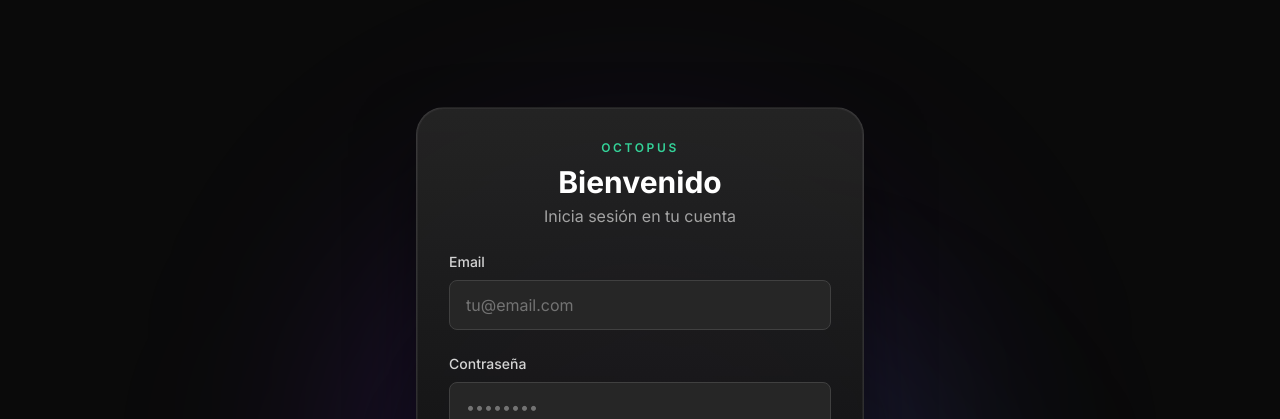
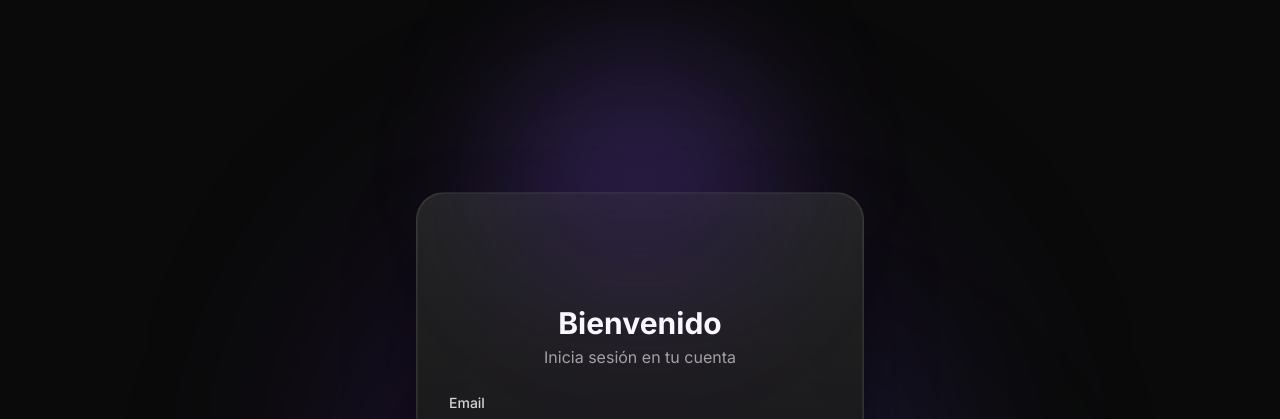
Before and after one commit to fmassuh101-a11y/octopus-frontend, a Next.js app: page /auth/login in a window 1280 px wide. Shown: the top 419 px of the page. Built offline with nearby package versions, Linux system fonts and the light colour scheme; no server answers.

Commit message:
Octo 3D RIGGED colgando del login: modelo con huesos de Meshy (0.97MB), controlo los tentaculos por codigo. Cuelga con cara visible + tentaculos que caen agarrando el borde. Tentaculos ondulan chill, los del frente suben en la contraseña, cabeza sigue el texto. Verificado por captura

```diff
--- a/app/auth/login/page.tsx
+++ b/app/auth/login/page.tsx
@@ -267,10 +267,15 @@ export default function LoginPage() {
       <div className="pointer-events-none absolute top-1/4 left-1/2 -translate-x-1/2 w-[560px] h-[560px] rounded-full bg-violet-600/20 blur-[120px]" />
       <div className="pointer-events-none absolute bottom-0 right-1/4 w-[420px] h-[420px] rounded-full bg-emerald-500/10 blur-[120px]" />
 
-      <div className="relative z-10 w-full max-w-md">
-        <div className="relative z-10 w-full bg-gradient-to-b from-neutral-800/90 to-neutral-950/95 rounded-[28px] pt-8 px-8 pb-7 shadow-[0_30px_80px_-20px_rgba(0,0,0,0.8)] border border-white/10 ring-1 ring-inset ring-white/5 text-white placeholder-neutral-500">
-          <div className="text-center mb-6">
-            <p className="text-xs font-semibold uppercase tracking-[0.22em] text-emerald-400 mb-2">Octopus</p>
+      <div className="relative z-10 w-full max-w-md flex flex-col items-center">
+        {/* Octo 3D RIGGED colgando del login */}
+        <div className="relative z-20 -mb-[104px]">
+          <div className="pointer-events-none absolute inset-0 top-6 rounded-full bg-violet-500/20 blur-3xl -z-10" />
+          <OctopusMascot mood={octoMood} look={octoLook} size={280} variant="creator" />
+        </div>
+        <div className="relative z-10 w-full bg-gradient-to-b from-neutral-800/90 to-neutral-950/95 rounded-[28px] pt-28 px-8 pb-7 shadow-[0_30px_80px_-20px_rgba(0,0,0,0.8)] border border-white/10 ring-1 ring-inset ring-white/5 text-white placeholder-neutral-500 overflow-hidden">
+          <div className="pointer-events-none absolute top-0 left-1/2 -translate-x-1/2 w-64 h-20 -mt-4 bg-black/50 blur-2xl rounded-[50%]" />
+          <div className="relative text-center mb-6">
             <h2 className="text-3xl font-bold text-white mb-1">Bienvenido</h2>
             <p className="text-neutral-400">Inicia sesión en tu cuenta</p>
           </div>
--- a/app/auth/register/page.tsx
+++ b/app/auth/register/page.tsx
@@ -152,10 +152,14 @@ export default function RegisterPage() {
       <div className="pointer-events-none absolute top-1/4 left-1/2 -translate-x-1/2 w-[560px] h-[560px] rounded-full bg-violet-600/20 blur-[120px]" />
       <div className="pointer-events-none absolute bottom-0 left-1/4 w-[420px] h-[420px] rounded-full bg-emerald-500/10 blur-[120px]" />
 
-      <div className="relative z-10 w-full max-w-md">
-        <div className="relative z-10 w-full bg-gradient-to-b from-neutral-800/90 to-neutral-950/95 rounded-[28px] pt-8 px-8 pb-7 shadow-[0_30px_80px_-20px_rgba(0,0,0,0.8)] border border-white/10 ring-1 ring-inset ring-white/5 text-white placeholder-neutral-500">
-          <div className="text-center mb-6">
-            <p className="text-xs font-semibold uppercase tracking-[0.22em] text-emerald-400 mb-2">Octopus</p>
+      <div className="relative z-10 w-full max-w-md flex flex-col items-center">
+        <div className="relative z-20 -mb-[104px]">
+          <div className="pointer-events-none absolute inset-0 top-6 rounded-full bg-violet-500/20 blur-3xl -z-10" />
+          <OctopusMascot mood={octoMood} look={octoLook} size={280} variant="creator" />
+        </div>
+        <div className="relative z-10 w-full bg-gradient-to-b from-neutral-800/90 to-neutral-950/95 rounded-[28px] pt-28 px-8 pb-7 shadow-[0_30px_80px_-20px_rgba(0,0,0,0.8)] border border-white/10 ring-1 ring-inset ring-white/5 text-white placeholder-neutral-500 overflow-hidden">
+          <div className="pointer-events-none absolute top-0 left-1/2 -translate-x-1/2 w-64 h-20 -mt-4 bg-black/50 blur-2xl rounded-[50%]" />
+          <div className="relative text-center mb-6">
             <h2 className="text-3xl font-bold text-white mb-1">Crear cuenta</h2>
             <p className="text-neutral-400">Empieza a ganar con tu contenido</p>
           </div>
--- a/components/OctopusMascot.tsx
+++ b/components/OctopusMascot.tsx
@@ -6,26 +6,23 @@ import { GLTFLoader } from 'three/examples/jsm/loaders/GLTFLoader.js'
 import { DRACOLoader } from 'three/examples/jsm/loaders/DRACOLoader.js'
 
 // ─────────────────────────────────────────────────────────────────────────
-//  OCTO 3D — el modelo real cuelga del login con FÍSICA de péndulo.
-//  Pivotea desde arriba (como agarrado del borde), se balancea suave (chill),
-//  y cada interacción le da un envión que se amortigua solo. Mira el texto que
-//  escribís. En la contraseña mira para otro lado (no espía). Nada 2D.
+//  OCTO 3D — modelo RIGGED (con huesos). Controlo los tentáculos por código:
+//   · idle: los tentáculos ondulan chill (cada uno su ritmo)
+//   · email: la cabeza sigue el texto que escribís
+//   · contraseña: los 2 tentáculos del frente SUBEN a taparse los ojos (como el oso)
+//  Cuelga del login con física de péndulo.
+//  Huesos front (tapar ojos): Bone_008 y Bone_014.
 // ─────────────────────────────────────────────────────────────────────────
 export type OctoMood = 'idle' | 'happy' | 'hiding' | 'success' | 'error' | 'angry'
 interface Look { x: number; y: number }
 
+const TENTACLE_ROOTS = ['Bone_008', 'Bone_014', 'Bone_020', 'Bone_026', 'Bone_032', 'Bone_038']
+const FRONT = ['Bone_008', 'Bone_014'] // los que tapan los ojos
+
 export default function OctopusMascot({
-  mood = 'idle',
-  size = 300,
-  look = null,
-  variant = 'creator',
-  interactive = true,
+  mood = 'idle', size = 300, look = null, variant = 'creator', interactive = true,
 }: {
-  mood?: OctoMood
-  size?: number
-  look?: Look | null
-  variant?: 'creator' | 'company'
-  interactive?: boolean
+  mood?: OctoMood; size?: number; look?: Look | null; variant?: 'creator' | 'company'; interactive?: boolean
 }) {
   const mountRef = useRef<HTMLDivElement>(null)
   const state = useRef({ mood, look, impulse: 0 })
@@ -39,7 +36,6 @@ export default function OctopusMascot({
 
     const scene = new THREE.Scene()
     const camera = new THREE.PerspectiveCamera(32, 1, 0.1, 100)
-
     const renderer = new THREE.WebGLRenderer({ antialias: true, alpha: true })
     renderer.setPixelRatio(Math.min(2, window.devicePixelRatio || 1))
     renderer.setSize(size, size)
@@ -57,72 +53,53 @@ export default function OctopusMascot({
     const rim = new THREE.DirectionalLight(0xc4b5fd, 1.3); rim.position.set(5, 2, -4); scene.add(rim)
     const fill = new THREE.DirectionalLight(0xffffff, 1.0); fill.position.set(4, -2, 5); scene.add(fill)
 
-    // swing = pivote arriba (péndulo).  hang baja el modelo.  inner = pose/mirada.
-    const swing = new THREE.Group(); scene.add(swing)
+    const swing = new THREE.Group(); scene.add(swing)   // péndulo (cuelga)
     const hang = new THREE.Group(); swing.add(hang)
-    const inner = new THREE.Group(); hang.add(inner)
 
     let loaded = false
-    const waveUniforms: { value: number }[] = []   // para ondular los tentáculos
+    const bones = new Map<string, THREE.Bone>()
+    const rest = new Map<string, THREE.Quaternion>()
+    const qTmp = new THREE.Quaternion()
+    const eTmp = new THREE.Euler()
+    const setBone = (name: string, rx: number, ry: number, rz: number) => {
+      const b = bones.get(name); const r = rest.get(name); if (!b || !r) return
+      eTmp.set(rx, ry, rz); qTmp.setFromEuler(eTmp)
+      b.quaternion.copy(r).multiply(qTmp)
+    }
+
     const draco = new DRACOLoader(); draco.setDecoderPath('/draco/')
     const loader = new GLTFLoader(); loader.setDRACOLoader(draco)
     const file = variant === 'company' ? '/octo/octo-company.glb' : '/octo/octo.glb'
     loader.load(file, (gltf) => {
       const model = gltf.scene
-      const box = new THREE.Box3().setFromObject(model)
-      const dim = new THREE.Vector3(); box.getSize(dim)
-      const center = new THREE.Vector3(); box.getCenter(center)
-      const s = 3.7 / Math.max(dim.x, dim.y, dim.z)
+      model.traverse((o: any) => { if (o.isBone) bones.set(o.name, o as THREE.Bone) })
+      bones.forEach((b, n) => rest.set(n, b.quaternion.clone()))
+
+      // encuadrar SOLO la malla (no el esqueleto, que descuadra el bbox)
+      let mesh: THREE.Object3D = model
+      model.traverse((o: any) => { if (o.isSkinnedMesh || o.isMesh) mesh = o })
+      const box = new THREE.Box3().setFromObject(mesh)
+      const sphere = box.getBoundingSphere(new THREE.Sphere())
+      const R = 1.7
+      const s = R / sphere.radius
       model.scale.setScalar(s)
-      model.position.set(-center.x * s, -center.y * s, -center.z * s) // centrado en inner
-      inner.add(model)
-      const H = dim.y * s
-      hang.position.y = -H / 2          // el pivote (swing) queda en la CABEZA
-      camera.position.set(0, -H / 2, Math.max(6.5, H * 2.15))
-      camera.lookAt(0, -H / 2, 0)
-
-      // ONDULACIÓN de tentáculos: deforma los vértices más bajos (los tentáculos)
-      // con una onda suave → se mueven solos como pulpo real (sin necesitar huesos).
-      inner.updateWorldMatrix(true, true)
-      const wbox = new THREE.Box3().setFromObject(inner)
-      const topY = wbox.max.y, botY = wbox.min.y
-      model.traverse((o: any) => {
-        if (!o.isMesh || !o.material) return
-        const mats = Array.isArray(o.material) ? o.material : [o.material]
-        mats.forEach((mat: THREE.Material) => {
-          mat.onBeforeCompile = (shader) => {
-            shader.uniforms.uTime = { value: 0 }
-            shader.uniforms.uTop = { value: topY }
-            shader.uniforms.uBot = { value: botY }
-            waveUniforms.push(shader.uniforms.uTime)
-            shader.vertexShader = 'uniform float uTime;\nuniform float uTop;\nuniform float uBot;\n' + shader.vertexShader
-            shader.vertexShader = shader.vertexShader.replace(
-              '#include <begin_vertex>',
-              `#include <begin_vertex>
-               vec3 wp = (modelMatrix * vec4(transformed, 1.0)).xyz;
-               float f = clamp((uTop - wp.y) / max(0.001, (uTop - uBot)), 0.0, 1.0);
-               f = pow(f, 1.6); // los tentáculos (abajo) se mueven más que la cabeza
-               transformed.x += sin(uTime * 1.7 + wp.y * 2.6 + wp.x * 2.2) * 0.14 * f;
-               transformed.z += cos(uTime * 1.3 + wp.y * 2.2 + wp.x * 1.6) * 0.11 * f;
-               transformed.y += sin(uTime * 2.1 + wp.x * 3.0) * 0.05 * f;`
-            )
-          }
-          mat.needsUpdate = true
-        })
-      })
+      model.position.set(-sphere.center.x * s, -sphere.center.y * s, -sphere.center.z * s)
+      hang.add(model)
+      hang.position.y = -R          // el pivote (swing) queda arriba de la cabeza → cuelga
+      const fov = (camera.fov * Math.PI) / 180
+      const dist = (R / Math.sin(fov / 2)) * 1.55
+      camera.position.set(0, -R, dist)
+      camera.lookAt(0, -R, 0)
       loaded = true
     }, undefined, () => {})
 
-    // física del péndulo
     let angle = 0, vel = 0
     let prevMood: OctoMood = 'idle'
-    // pose interpolada
-    const cur = { lean: 0.28, gy: 0, gx: 0, look: 0, shakeAmt: 0 }
+    const cur = { cover: 0, gx: 0, gy: 0, lean: 0, happy: 0, angry: 0 }
+    const lerp = (a: number, b: number, k: number) => a + (b - a) * k
 
     let raf = 0
     const clock = new THREE.Clock()
-    const lerp = (a: number, b: number, k: number) => a + (b - a) * k
-
     function animate() {
       raf = requestAnimationFrame(animate)
       const dt = Math.min(0.033, clock.getDelta())
@@ -130,46 +107,56 @@ export default function OctopusMascot({
       const st = state.current
       const m = st.mood
 
-      // impulso al cambiar de estado o al tocarlo
       if (m !== prevMood) {
-        if (m === 'happy' || m === 'success') vel += 1.1
-        else if (m === 'angry') vel += 2.2
-        else if (m === 'hiding') vel -= 0.8
-        else vel += 0.5
+        if (m === 'happy' || m === 'success') vel += 0.9
+        else if (m === 'angry') vel += 1.8
+        else if (m === 'hiding') vel -= 0.5
         prevMood = m
       }
       if (st.impulse) { vel += st.impulse; st.impulse = 0 }
 
-      // brisa suave (chill) — se mece siempre un poquito
-      const breeze = Math.sin(t * 0.9) * 0.35 + Math.sin(t * 1.7 + 1) * 0.18
-      const angryExtra = m === 'angry' ? Math.sin(t * 22) * 3.2 : 0
-      // péndulo: rigidez + amortiguación
-      const stiffness = 9, damping = m === 'angry' ? 1.4 : 2.2
-      const acc = -stiffness * angle - damping * vel + breeze + angryExtra
+      // péndulo: cuelga y se mece chill
+      const breeze = Math.sin(t * 0.9) * 0.3 + Math.sin(t * 1.7 + 1) * 0.15
+      const angryExtra = m === 'angry' ? Math.sin(t * 22) * 2.6 : 0
+      const acc = -9 * angle - (m === 'angry' ? 1.4 : 2.4) * vel + breeze + angryExtra
       vel += acc * dt
-      angle += vel * dt
-      angle = Math.max(-0.45, Math.min(0.45, angle))
+      angle = Math.max(-0.4, Math.min(0.4, angle + vel * dt))
       swing.rotation.z = angle
 
+      // objetivos suaves
+      cur.cover = lerp(cur.cover, m === 'hiding' ? 1 : 0, 0.12)
+      cur.happy = lerp(cur.happy, (m === 'happy' || m === 'success') ? 1 : 0, 0.1)
+      cur.angry = lerp(cur.angry, m === 'angry' ? 1 : 0, 0.1)
+      const look = st.look
+      cur.gx = lerp(cur.gx, look ? Math.max(-1, Math.min(1, look.x)) : 0, 0.08)
+      cur.gy = lerp(cur.gy, look ? (look.y ?? 0.3) : 0, 0.08)
+
       if (loaded) {
-        // ondular tentáculos
-        for (const u of waveUniforms) u.value = t
+        // tentáculos ondulan (chill) + los del frente tapan los ojos
+        TENTACLE_ROOTS.forEach((name, i) => {
+          const ph = i * 1.4
+          let rx = Math.sin(t * 1.25 + ph) * 0.14
+          let rz = Math.cos(t * 1.05 + ph) * 0.12
+          if (FRONT.includes(name)) {
+            const side = name === 'Bone_008' ? 1 : -1
+            rx += cur.cover * (-2.3)           // sube el tentáculo alto, a los ojos
+            rz += cur.cover * (1.05 * side)     // lo cierra hacia el centro
+          }
+          setBone(name, rx, 0, rz)
+        })
+        // curl de las puntas frontales para tapar los ojos
+        setBone('Bone_006', cur.cover * -1.4, 0, 0)
+        setBone('Bone_012', cur.cover * -1.4, 0, 0)
+        // cabeza sigue el texto
+        setBone('Bone_002', 0, cur.gx * 0.5, 0)
+        setBone('Bone_040', -cur.gy * 0.2, cur.gx * 0.3, 0)
+
         // respira
         const br = 1 + Math.sin(t * 1.9) * 0.02
-        inner.scale.set(br, 2 - br, br)
-        // pose objetivo según ánimo
-        const tgtLean = m === 'error' ? 0.42 : m === 'hiding' ? 0.02 : 0.28
-        const tgtLookUp = m === 'hiding' ? -0.55 : 0          // en contraseña mira arriba/otro lado
-        const look = st.look
-        const tgtGx = m === 'hiding' ? 0.7 : look ? Math.max(-1, Math.min(1, look.x)) * 0.5 : Math.sin(t * 0.5) * 0.12
-        const tgtGy = look ? (look.y ?? 0.3) : 0
-        cur.lean = lerp(cur.lean, tgtLean, 0.08)
-        cur.look = lerp(cur.look, tgtLookUp, 0.08)
-        cur.gx = lerp(cur.gx, tgtGx, 0.08)
-        cur.gy = lerp(cur.gy, tgtGy, 0.08)
-        inner.rotation.x = cur.lean + cur.look        // inclina adelante (asoma) / arriba (no espía)
-        inner.rotation.y = cur.gx                     // gira hacia el texto
-        inner.rotation.z = -angle * 0.35              // contrarresta un poco el swing (cuerpo flexible)
+        hang.scale.set(br, 2 - br, br)
+        // inclinado hacia adelante (asoma) + temblor de enojo
+        hang.rotation.x = 0.1 + cur.angry * Math.sin(t * 40) * 0.02
+        hang.rotation.y = cur.angry * Math.sin(t * 38) * 0.03
       }
       renderer.render(scene, camera)
     }
@@ -179,7 +166,7 @@ export default function OctopusMascot({
       if (!interactive) return
       const now = Date.now()
       clicks.current = [...clicks.current.filter(x => now - x < 1400), now]
-      state.current.impulse = clicks.current.length >= 4 ? 3.0 : 1.4
+      state.current.impulse = clicks.current.length >= 4 ? 2.6 : 1.2
     }
     renderer.domElement.addEventListener('pointerdown', onClick)
 
```
Also changed, not shown: 2 other files (tests, documents, lock files or other folders).
